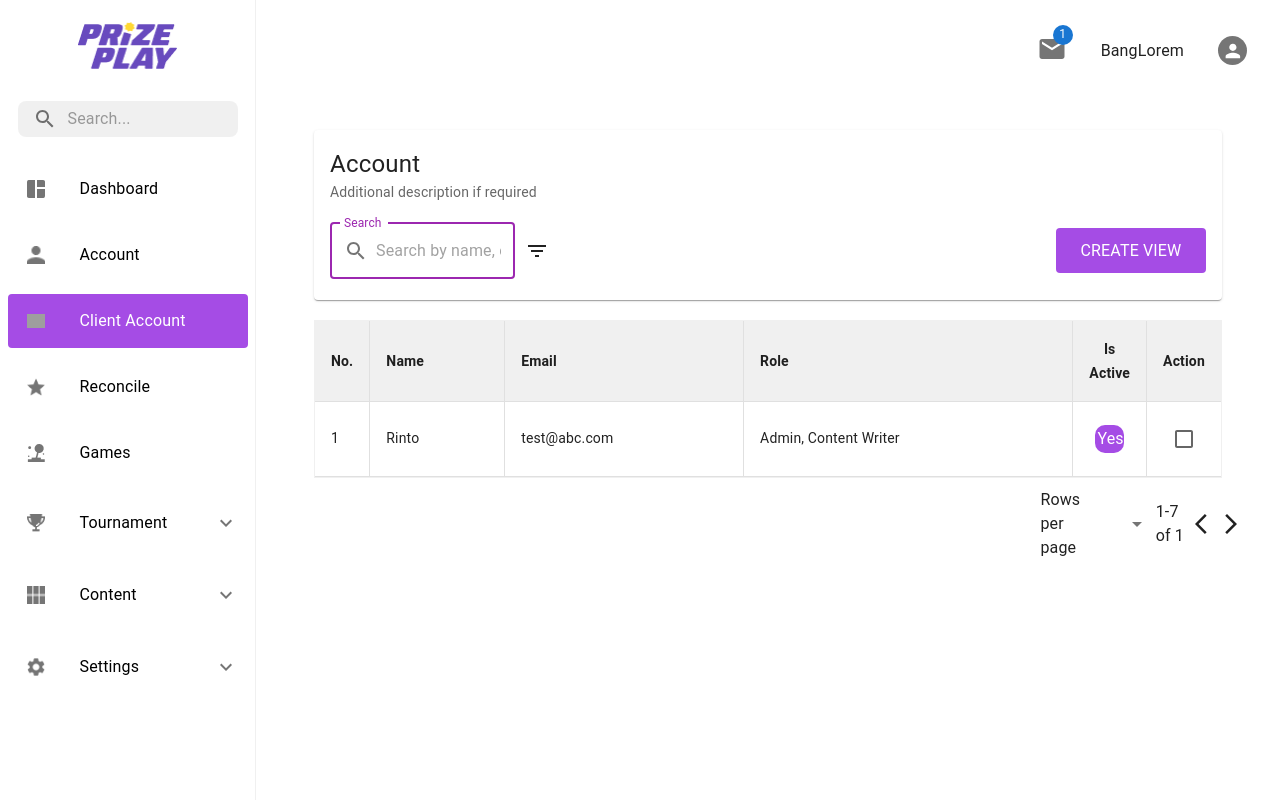
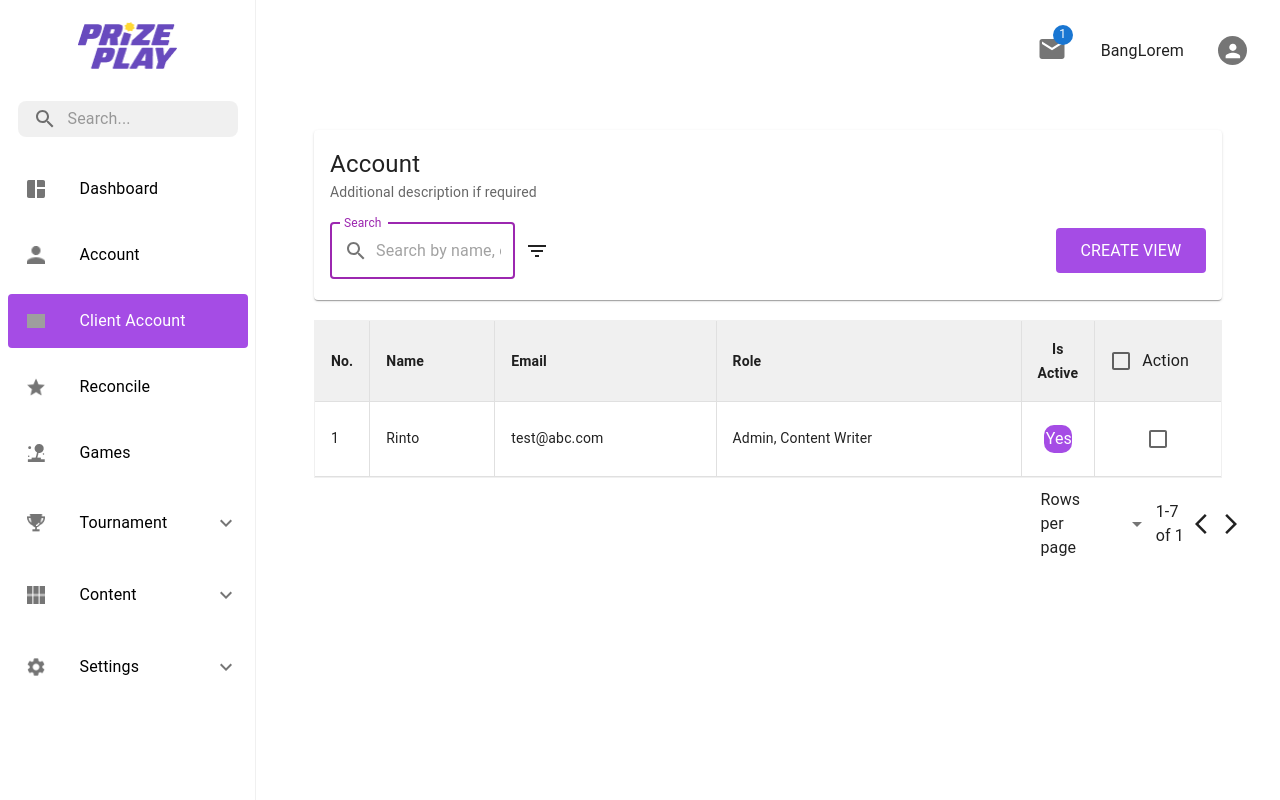
Before and after one commit to ebennaga/mini-games-admin, a Next.js app: page /client-account in a window 1280 px wide. Built offline with nearby package versions, Linux system fonts and the light colour scheme; grey boxes are pictures that could not be loaded.

Commit message:
fix layouting and some function account page and client account page

```diff
--- a/components/Checkbox/index.tsx
+++ b/components/Checkbox/index.tsx
@@ -7,10 +7,17 @@ interface CheckboxControllerProps {
     form: any;
     onChange: any;
     checked: boolean;
+    disabled?: boolean;
 }
 
-const CheckboxController: React.FC<CheckboxControllerProps> = ({ name, form, onChange, checked }) => {
-    return <Controller name={name} control={form.control} render={() => <Checkbox onChange={onChange} checked={checked} />} />;
+const CheckboxController: React.FC<CheckboxControllerProps> = ({ name, form, onChange, checked, disabled }) => {
+    return (
+        <Controller
+            name={name}
+            control={form.control}
+            render={() => <Checkbox disabled={disabled} onChange={onChange} checked={checked} />}
+        />
+    );
 };
 
 export default CheckboxController;
--- a/container/Account/DeleteAccDialog.tsx
+++ b/container/Account/DeleteAccDialog.tsx
@@ -11,9 +11,19 @@ interface DeleteAccDialogProps {
     onDelete: boolean;
     setOnDelete: any;
     setIsChecked: any;
+    form: any;
 }
 
-const DeleteAccDialog: React.FC<DeleteAccDialogProps> = ({ setIsChecked, setOnDelete, onDelete, handleDelete, open, setOpen, qty }) => {
+const DeleteAccDialog: React.FC<DeleteAccDialogProps> = ({
+    setIsChecked,
+    setOnDelete,
+    onDelete,
+    handleDelete,
+    open,
+    setOpen,
+    qty,
+    form
+}) => {
     // const [onDelete, setOnDelete] = React.useState(false);
     return (
         <Dialog open={open} onClose={setOpen}>
@@ -55,6 +65,7 @@ const DeleteAccDialog: React.FC<DeleteAccDialogProps> = ({ setIsChecked, setOnDe
                             onClick={() => {
                                 setOpen(!open);
                                 setIsChecked(false);
+                                form.setValue('checkAll', false);
                                 setTimeout(() => {
                                     setOnDelete(!onDelete);
                                 }, 2000);
--- a/container/ClientAccount/index.tsx
+++ b/container/ClientAccount/index.tsx
@@ -53,9 +53,11 @@ const AccountContainer = () => {
             name: '',
             email: '',
             role: '0',
-            activeRole: true
+            activeRole: true,
+            checkAll: false
         }
     });
+
     const [openDialog, setOpenDialog] = useState(false);
     const [openFilter, setOpenFilter] = useState(false);
     const [row, setRow] = useState('7');
@@ -68,7 +70,7 @@ const AccountContainer = () => {
     const [checkedObj, setCheckedObj] = useState<string[]>([]);
     const [deleted, setDeleted] = useState<number[]>([]);
     const [remove, setRemove] = useState<any>([]);
-    const [onDelete, setOnDelete] = React.useState(false);
+    const [onDelete, setOnDelete] = useState(false);
     const checkTrue: string[] = [];
     const checkBoxKeys: string[] = [];
 
@@ -126,6 +128,34 @@ const AccountContainer = () => {
         }
     };
 
+    const handleChangeCheckboxAll = (e: any) => {
+        form.setValue('checkAll', e.target.checked);
+        const arr: any = [];
+        if (e.target.checked) {
+            setCheckedObj(checkBoxKeys);
+            const checkBox: any = { ...form.watch() };
+            [...Array(dummy.length)].forEach((item: any, idx: number) => {
+                const datas: any = `checkbox${idx + 1}`;
+                form.setValue(datas, e.target.checked);
+                arr.push(idx + 1);
+                if (checkBox[idx + 1] === undefined || checkBox[idx + 1] === false) {
+                    form.setValue(datas, true);
+                } else {
+                    form.setValue(datas, false);
+                }
+            });
+            setDeleted(arr);
+        } else if (!e.target.checked) {
+            setCheckedObj([]);
+            const checkBox: any = { ...form.watch() };
+            [...Array(dummy.length)].forEach((item: any, idx: number) => {
+                const datas: any = `checkbox${idx + 1}`;
+                form.setValue(datas, false);
+            });
+            setDeleted([]);
+        }
+    };
+
     const goToNextPage = () => {
         if (currentPage !== pages) {
             setCurrentPage((page) => page + 1);
@@ -156,18 +186,15 @@ const AccountContainer = () => {
     }, [pages, row]);
 
     useEffect(() => {
-        const key = Object.keys(form.watch());
-        key.forEach((item: any) => {
-            if (item.includes('checkbox')) {
-                checkBoxKeys.push(item);
-            }
+        [...Array(dummy.length)].forEach((item: any, idx: number) => {
+            checkBoxKeys.push(`checkbox${idx + 1}`);
         });
-        if (checkedObj.length > 0) {
+        if (checkedObj.length > 0 || form.watch('checkAll')) {
             setIsChecked(true);
         } else {
             setIsChecked(false);
         }
-    }, [form.watch(), checkBoxKeys]);
+    }, [checkBoxKeys, form.watch('checkAll')]);
 
     return (
         <Box sx={{ width: '100%' }}>
@@ -357,7 +384,18 @@ const AccountContainer = () => {
                                             Is Active
                                         </TableCell>
                                         <TableCell align='center' sx={{ width: '6%', fontWeight: 'bold' }}>
-                                            Action
+                                            <FormControlLabel
+                                                control={
+                                                    <CheckboxController
+                                                        name='action'
+                                                        form={form}
+                                                        onChange={handleChangeCheckboxAll}
+                                                        checked={form.watch('checkAll')}
+                                                        disabled={remove.length === 0}
+                                                    />
+                                                }
+                                                label='Action'
+                                            />
                                         </TableCell>
                                     </TableRow>
                                 </TableHead>
@@ -412,7 +450,7 @@ const AccountContainer = () => {
                                                         <CheckboxController
                                                             form={form}
                                                             name={`checkbox${item.id}`}
-                                                            checked={form.watch(check)}
+                                                            checked={!!form.watch(check)}
                                                             onChange={(e: any) => handleChangeChekcbox(e, `checkbox${item.id}`, item.id)}
                                                         />
                                                     </TableCell>
@@ -470,7 +508,9 @@ const AccountContainer = () => {
                     </Box>
                 </Box>
             )}
+
             <DeleteAccDialog
+                form={form}
                 setIsChecked={setIsChecked}
                 setOnDelete={setOnDelete}
                 onDelete={onDelete}
```
Also changed, not shown: container/Account/index.tsx (+8 -3 lines).
